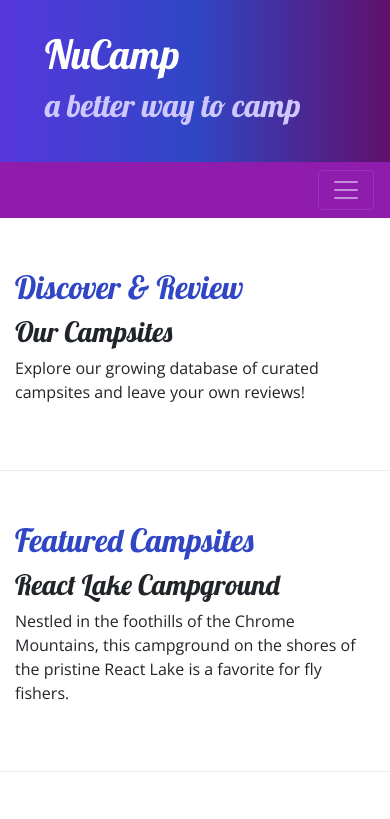
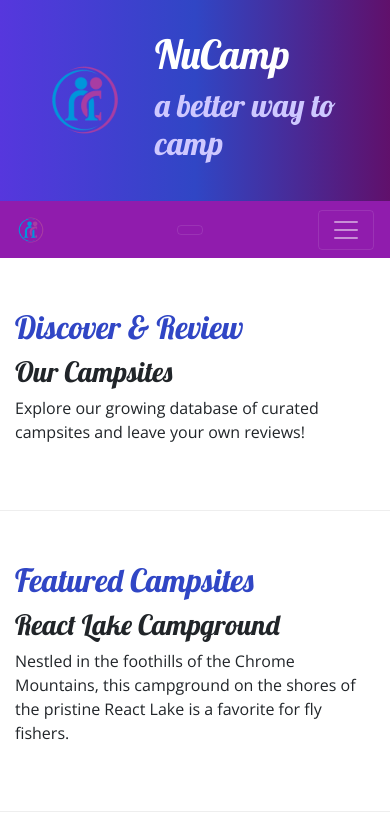
Before and after one commit to Jackiefalcone/Nucampsite, a website: page index.html in a window 390 px wide. Shown: the top 819 px of the page. Drawn offline with nearby package versions, Linux system fonts and the light colour scheme.

Commit message:
Added images file and added image icons to index.html

```diff
--- a/index.html
+++ b/index.html
@@ -23,6 +23,9 @@
     <header class="jumbotron jumbotron-fluid">
       <div class="container">
         <div class="row">
+          <div class="col-4 col-sm-3 col-md-2 align-self-center">
+                   <img src="img/logo.png" class="img-fluid" />
+                </div>
           <div class="col">
             <h1>NuCamp</h1>
             <h2>a better way to camp</h2>
@@ -33,7 +36,9 @@
 
     <nav class="navbar navbar-expand-sm navbar-dark sticky-top">
       <div class="container">
-      <button class="navbar-toggler ml-auto" type="button" data-toggle="collapse" data-target="#nucampNavbar">
+         <a class="navbar-brand" href="#"><img src="img/logo.png" height="30" width="30" /></a>
+            <button class="navbar-toggler" type="button" data-toggle="collapse" data-target="#nucampNavbar">
+      <button class="navbar-toggler" type="button" data-toggle="collapse" data-target="#nucampNavbar">
         <span class="navbar-toggler-icon"></span>
       </button>
       <div class="collapse navbar-collapse" id="nucampNavbar">
```
Also changed, not shown: img/bootstrap-thumb.png (added), img/breadcrumb-trail-thumb.jpg (added), img/breadcrumb-trail.jpg (added), img/chrome-river-thumb.jpg (added), img/chrome-river.jpg (added), img/logo.png (added), img/react-lake-thumb.jpg (added), img/react-lake.jpg (added).
